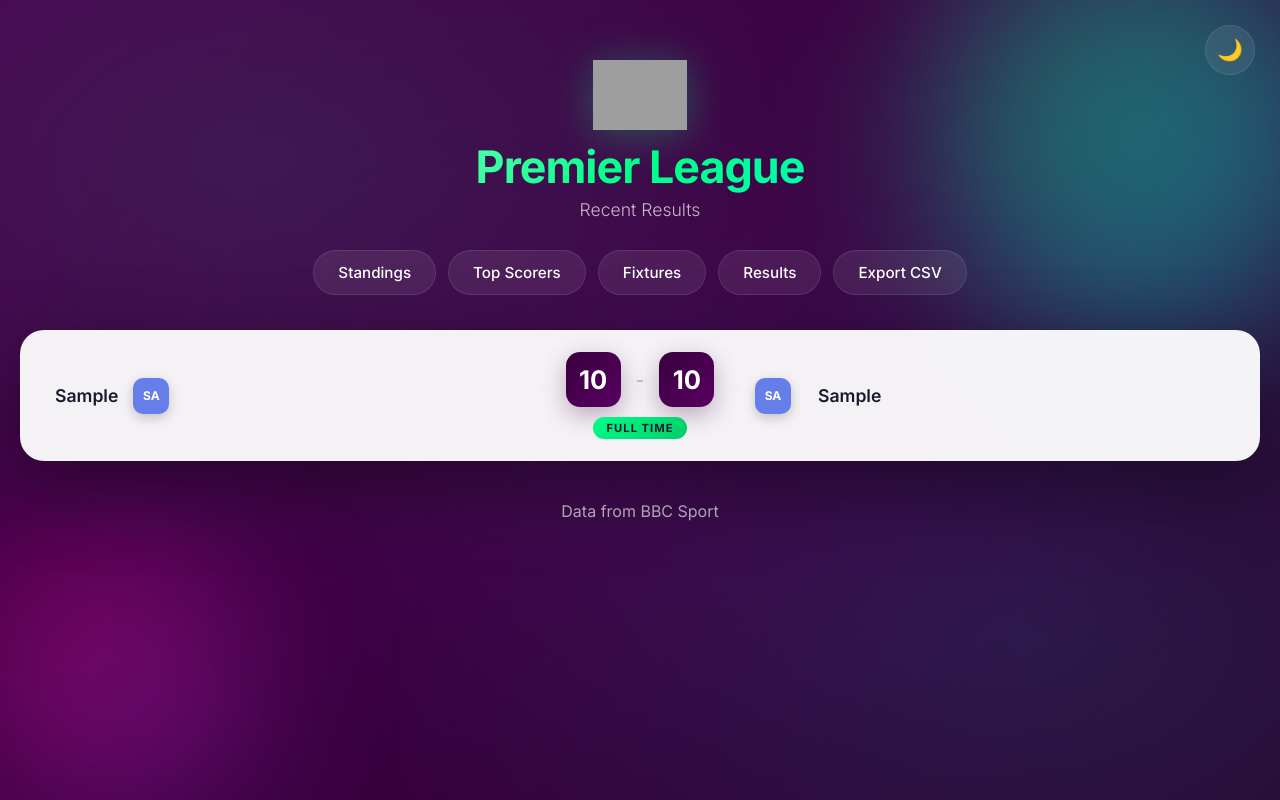
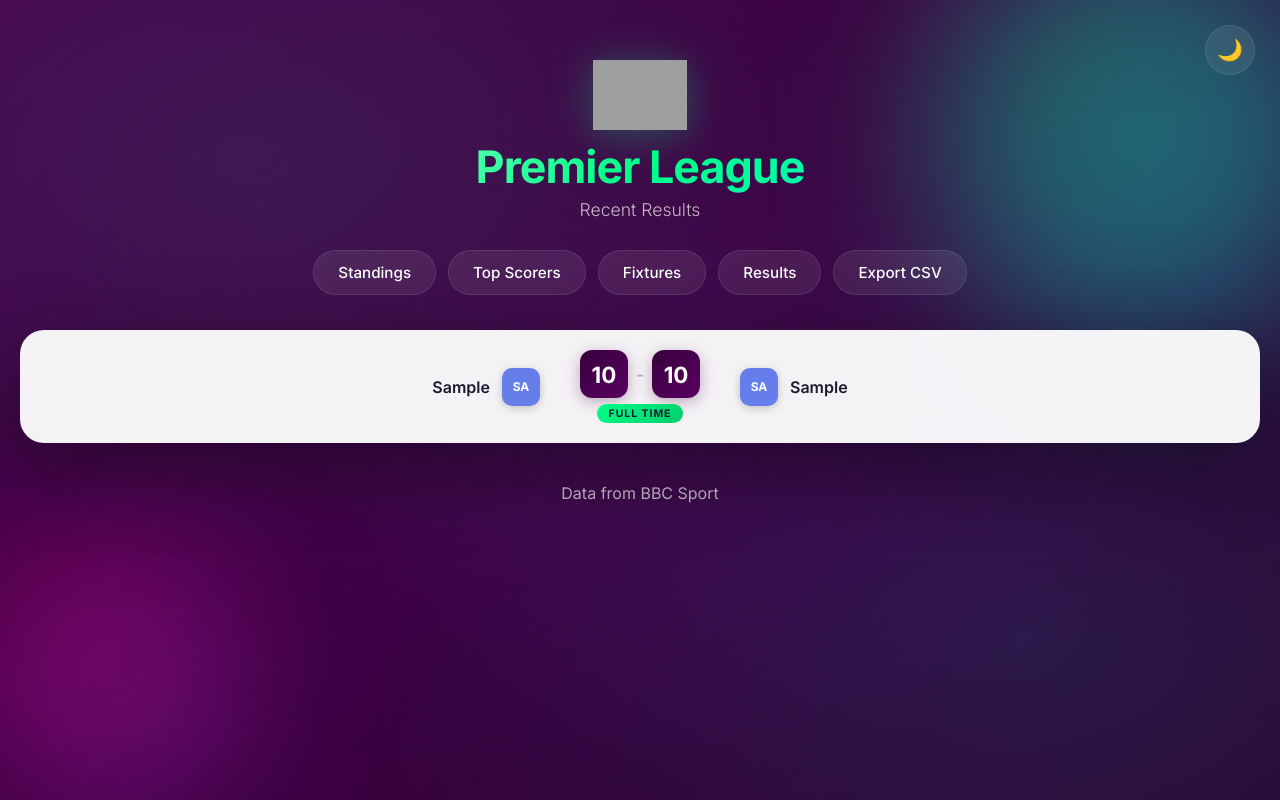
Before and after one commit to irwingvaz/SCRAPED-EPL-WEBSITE, a Flask app: template templates/results.html in a window 1280 px wide. Run offline with Flask 3, Linux system fonts and the light colour scheme; the template is opened without the code that fills it: most values are stand-ins (such as "Sample title", 1, 10 or a date in 2020); grey boxes are pictures that could not be loaded.

Commit message:
fixed results page and made the standings load faster

```diff
--- a/app.py
+++ b/app.py
@@ -4,8 +4,12 @@ from test_scraper import scrape_premier_league_table
 from scrapers import scrape_top_scorers, scrape_fixtures, scrape_results
 import csv
 import io
+import time
 
 app = Flask(__name__)
+
+_teams_cache = {'data': None, 'ts': 0}
+_TEAMS_TTL = 300
 
 TEAM_LOGOS = {
     'arsenal': 'https://resources.premierleague.com/premierleague/badges/rb/t3.svg',
@@ -124,6 +128,10 @@ def get_team_form(team_name, results_list, limit=5):
     return form
 
 def get_teams_data():
+    now = time.time()
+    if _teams_cache['data'] and now - _teams_cache['ts'] < _TEAMS_TTL:
+        return _teams_cache['data']
+
     db = PremierLeagueDB()
     standings = db.get_latest_standings()
 
@@ -147,6 +155,9 @@ def get_teams_data():
             'scraped_at': str(row[10]),
             'change': 0
         })
+
+    _teams_cache['data'] = teams
+    _teams_cache['ts'] = now
     return teams
 
 @app.route('/')
--- a/templates/results.html
+++ b/templates/results.html
@@ -8,12 +8,12 @@
 <style>
     .result-card {
         display: grid;
-        grid-template-columns: 1fr 180px 1fr;
+        grid-template-columns: 1fr 160px 1fr;
         align-items: center;
-        gap: 25px;
-        padding: 22px 35px;
+        gap: 20px;
+        padding: 20px 30px;
         border-bottom: 1px solid rgba(0,0,0,0.05);
-        transition: all 0.3s ease;
+        transition: background 0.3s ease;
         opacity: 0;
         transform: translateY(20px);
         animation: fadeUp 0.5s ease forwards;
@@ -21,89 +21,108 @@
     [data-theme="dark"] .result-card {
         border-bottom-color: rgba(255,255,255,0.05);
     }
-    .result-card:nth-child(1) { animation-delay: 0.1s; }
-    .result-card:nth-child(2) { animation-delay: 0.15s; }
-    .result-card:nth-child(3) { animation-delay: 0.2s; }
-    .result-card:nth-child(4) { animation-delay: 0.25s; }
-    .result-card:nth-child(5) { animation-delay: 0.3s; }
+    .result-card:nth-child(1) { animation-delay: 0.05s; }
+    .result-card:nth-child(2) { animation-delay: 0.10s; }
+    .result-card:nth-child(3) { animation-delay: 0.15s; }
+    .result-card:nth-child(4) { animation-delay: 0.20s; }
+    .result-card:nth-child(5) { animation-delay: 0.25s; }
+    .result-card:hover { background: var(--row-hover); }
+    .result-card:last-child { border-bottom: none; }
 
     @keyframes fadeUp {
         to { opacity: 1; transform: translateY(0); }
     }
 
-    .result-card:hover { background: var(--row-hover); }
-    .result-card:last-child { border-bottom: none; }
-
-    .team-info {
+    .team-home {
         display: flex;
         align-items: center;
-        gap: 15px;
+        gap: 12px;
         justify-content: flex-end;
-        text-align: right;
-        flex-direction: row-reverse;
     }
-    .team-info.away {
+
+    .team-away {
+        display: flex;
+        align-items: center;
+        gap: 12px;
         justify-content: flex-start;
-        text-align: left;
-        flex-direction: row;
     }
+
     .team-name {
         font-weight: 600;
-        font-size: 1.1em;
+        font-size: 1em;
         color: var(--table-text);
+        white-space: nowrap;
+        overflow: hidden;
+        text-overflow: ellipsis;
     }
     .team-name.winner { color: #00cc6a; }
 
     .team-logo {
-        width: 40px;
-        height: 40px;
-        min-width: 40px;
-        min-height: 40px;
-        max-width: 40px;
-        max-height: 40px;
+        width: 38px;
+        height: 38px;
+        min-width: 38px;
         object-fit: contain;
+        flex-shrink: 0;
     }
 
-    .score-info {
+    .team-badge-sm {
+        width: 38px;
+        height: 38px;
+        min-width: 38px;
+        border-radius: 10px;
+        display: flex;
+        align-items: center;
+        justify-content: center;
+        font-weight: 700;
+        font-size: 0.75em;
+        color: white;
+        flex-shrink: 0;
+        box-shadow: 0 2px 8px rgba(0,0,0,0.2);
+    }
+
+    .score-box {
         display: flex;
         flex-direction: column;
         align-items: center;
-        justify-content: center;
-        width: 100%;
+        gap: 6px;
     }
-    .score {
+
+    .score-row {
         display: flex;
         align-items: center;
         justify-content: center;
-        gap: 15px;
+        gap: 8px;
     }
+
     .score-num {
         background: linear-gradient(135deg, var(--primary), var(--primary-light));
         color: white;
-        width: 55px;
-        height: 55px;
-        border-radius: 14px;
+        width: 48px;
+        height: 48px;
+        border-radius: 12px;
         display: flex;
         align-items: center;
         justify-content: center;
-        font-size: 1.6em;
+        font-size: 1.4em;
         font-weight: 700;
-        box-shadow: 0 8px 25px rgba(55,0,60,0.3);
+        box-shadow: 0 4px 15px rgba(55,0,60,0.3);
+        flex-shrink: 0;
     }
-    .score-divider {
+
+    .score-dash {
         color: var(--table-text);
         opacity: 0.3;
-        font-size: 1.2em;
+        font-size: 1.1em;
+        font-weight: 600;
     }
+
     .ft-badge {
         background: linear-gradient(135deg, #00ff87, #00cc6a);
         color: #1a1a2e;
-        padding: 4px 14px;
+        padding: 3px 12px;
         border-radius: 20px;
-        font-size: 0.7em;
+        font-size: 0.65em;
         font-weight: 700;
-        margin-top: 10px;
-        display: inline-block;
         text-transform: uppercase;
         letter-spacing: 1px;
     }
@@ -111,17 +130,15 @@
     @media (max-width: 768px) {
         .result-card {
             grid-template-columns: 1fr;
-            gap: 15px;
-            text-align: center;
-            padding: 20px;
-        }
-        .team-info, .team-info.away {
-            justify-content: center;
-            flex-direction: row;
+            gap: 12px;
+            padding: 18px 20px;
             text-align: center;
         }
-        .score-info { order: -1; }
-        .score-num { width: 45px; height: 45px; font-size: 1.3em; }
+        .team-home, .team-away {
+            justify-content: center;
+        }
+        .score-box { order: -1; }
+        .score-num { width: 42px; height: 42px; font-size: 1.2em; }
     }
 </style>
 {% endblock %}
@@ -131,33 +148,35 @@
     {% if results %}
         {% for result in results %}
         <div class="result-card">
-            <div class="team-info">
+            <div class="team-home">
+                <span class="team-name {% if result.home_score > result.away_score %}winner{% endif %}">
+                    {{ result.home_team }}
+                </span>
                 {% set home_logo = result.home_team | team_logo %}
                 {% if home_logo %}
                     <img src="{{ home_logo }}" alt="{{ result.home_team }}" class="team-logo">
                 {% else %}
-                    <span class="team-badge" style="background: {{ result.home_team | team_color }};">
+                    <span class="team-badge-sm" style="background: {{ result.home_team | team_color }};">
                         {{ result.home_team[:2] | upper }}
                     </span>
                 {% endif %}
-                <span class="team-name {% if result.home_score > result.away_score %}winner{% endif %}">
-                    {{ result.home_team }}
-                </span>
             </div>
-            <div class="score-info">
-                <div class="score">
+
+            <div class="score-box">
+                <div class="score-row">
                     <span class="score-num">{{ result.home_score }}</span>
-                    <span class="score-divider">-</span>
+                    <span class="score-dash">-</span>
                     <span class="score-num">{{ result.away_score }}</span>
                 </div>
                 <span class="ft-badge">Full Time</span>
             </div>
-            <div class="team-info away">
+
+            <div class="team-away">
                 {% set away_logo = result.away_team | team_logo %}
                 {% if away_logo %}
                     <img src="{{ away_logo }}" alt="{{ result.away_team }}" class="team-logo">
                 {% else %}
-                    <span class="team-badge" style="background: {{ result.away_team | team_color }};">
+                    <span class="team-badge-sm" style="background: {{ result.away_team | team_color }};">
                         {{ result.away_team[:2] | upper }}
                     </span>
                 {% endif %}
@@ -170,7 +189,7 @@
     {% else %}
     <div class="empty-state">
         <h3>No Recent Results</h3>
-        <p>There are no recent match results to display. Check back after matchday!</p>
+        <p>Check back after matchday!</p>
     </div>
     {% endif %}
 </div>
```
